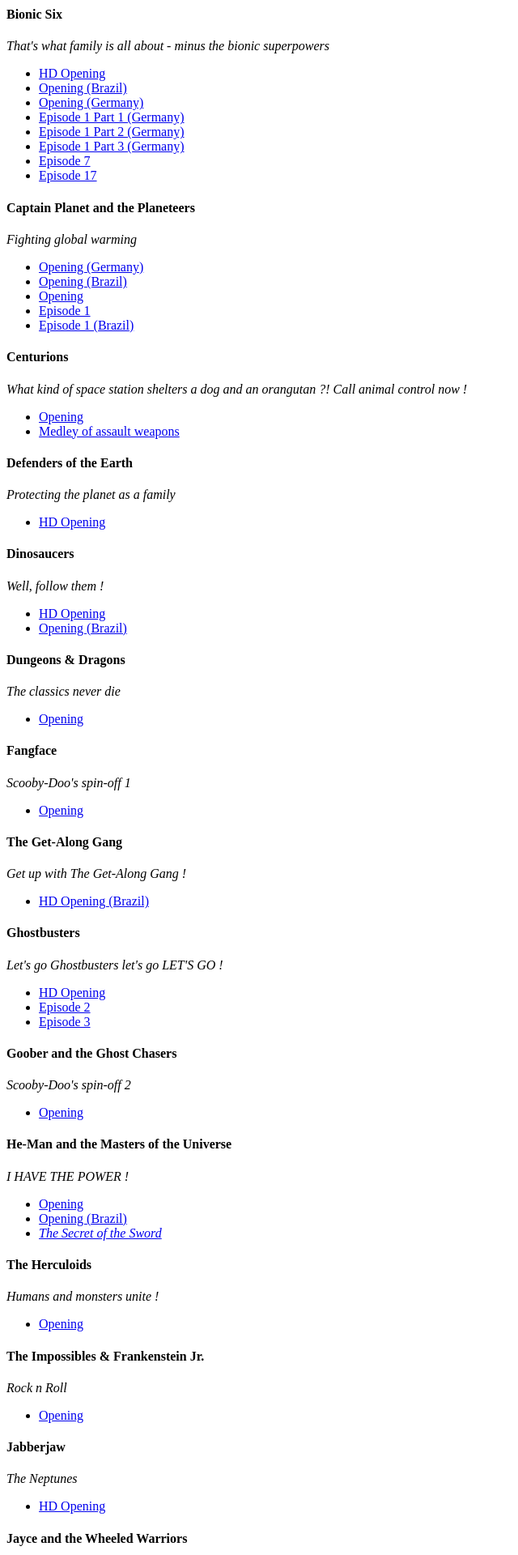
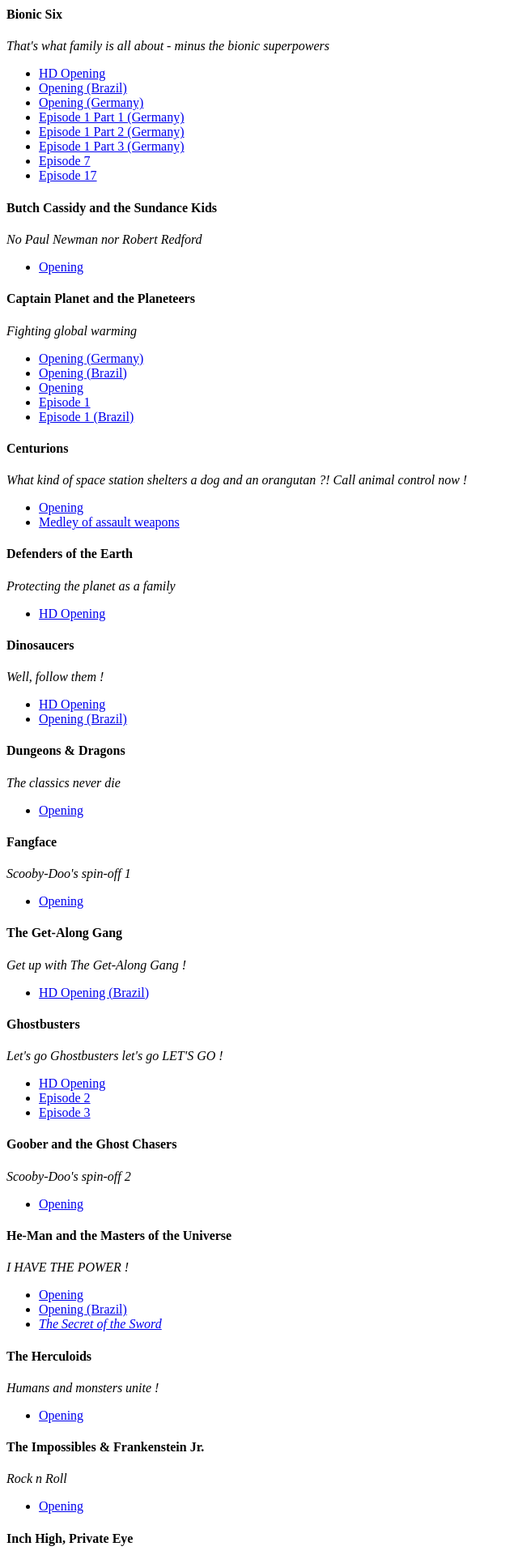
Before and after one commit to hellojacklee/hellojacklee.funpic.de, a PHP site: page /cartoons.php in a window 1280 px wide. Shown: the part 701-2621 px from the top of the page at 81% size, without its empty margins (0-640 px from the left). Run offline with PHP 8.4, Linux system fonts and the light colour scheme.

Commit message:
Add new cartoons

```diff
--- a/cartoons.php
+++ b/cartoons.php
@@ -44,6 +44,12 @@
 		<li><a title="Bionic Six Episode 1 Part 3 (Germany)" href="http://www.youtube.com/watch?v=TNGUTmNilxc" target="_blank">Episode 1 Part 3 (Germany)</a></li>
 		<li><a title="Bionic Six Episode 7" href="http://www.youtube.com/watch?v=XY8vSxCh9DM" target="_blank">Episode 7</a></li>
 		<li><a title="Bionic Six Episode 17" href="http://www.youtube.com/watch?v=0CLwKTbhb8s" target="_blank">Episode 17</a></li>
+	</ul>
+
+	<h4>Butch Cassidy and the Sundance Kids</h4>
+	<em>No Paul Newman nor Robert Redford</em>
+	<ul>
+		<li><a title="Butch Cassidy and the Sundance Kids Opening" href="http://www.youtube.com/watch?v=-RjALTeULI4" target="_blank">Opening</a></li>
 	</ul>
 
 	<h4>Captain Planet and the Planeteers</h4>
@@ -126,6 +132,12 @@
 	<em>Rock n Roll</em>
 	<ul>
 		<li><a title="The Impossibles &amp; Frankenstein Jr. Opening" href="http://www.youtube.com/watch?v=0NnGf_ZHcbI" target="_blank">Opening</a></li>
+	</ul>
+
+	<h4>Inch High, Private Eye</h4>
+	<em>The smallest detective on duty</em>
+	<ul>
+		<li><a title="Inch High, Private Eye Opening" href="http://www.youtube.com/watch?v=Lo0i9iisAPo" target="_blank">Opening</a></li>
 	</ul>
 
 	<h4>Jabberjaw</h4>
```
